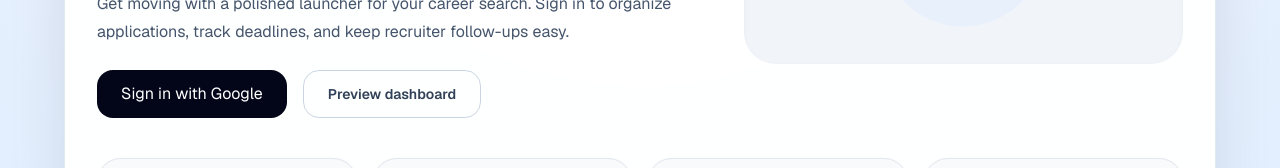
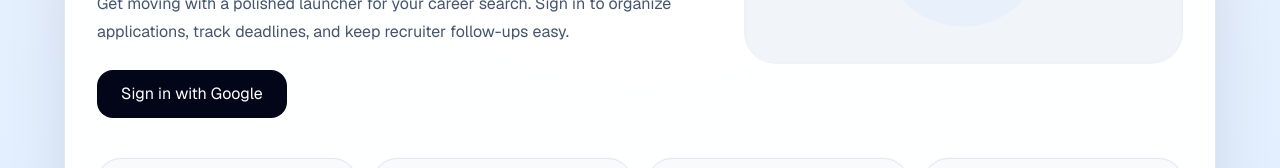
Before and after one commit to averiedayimshufflin/application-tracker, a Next.js app: page / in a window 1280 px wide. Shown: the part 311-479 px from the top of the page. Built offline with nearby package versions, Linux system fonts and the light colour scheme; no server answers.

Commit message:
removed preview dashboard button

```diff
--- a/src/app/page.tsx
+++ b/src/app/page.tsx
@@ -39,12 +39,6 @@ export default function LoginPage() {
               >
                 Sign in with Google
               </button>
-              <Link
-                href="/dashboard"
-                className="inline-flex items-center justify-center rounded-2xl border border-slate-300 px-6 py-3 text-sm font-semibold text-slate-700 transition hover:border-slate-400 hover:bg-slate-50"
-              >
-                Preview dashboard
-              </Link>
             </div>
           </div>
 
```
